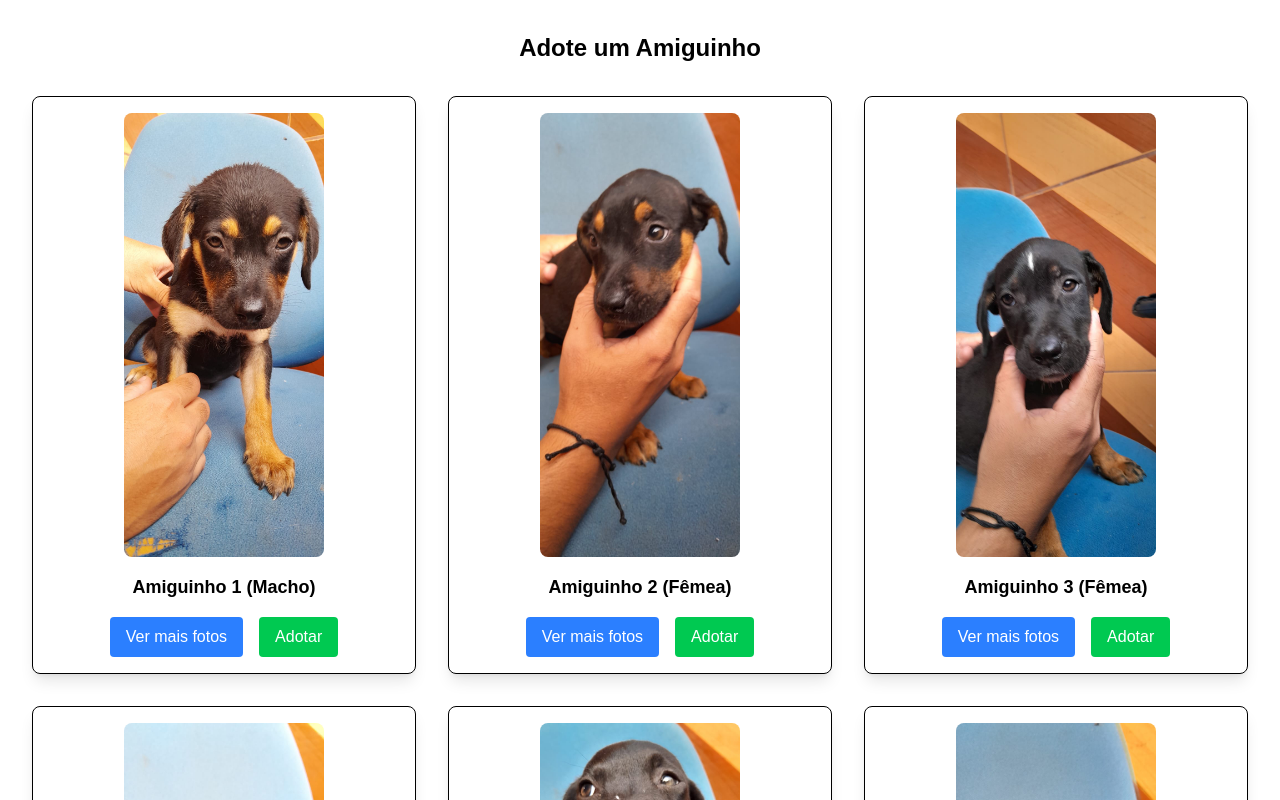
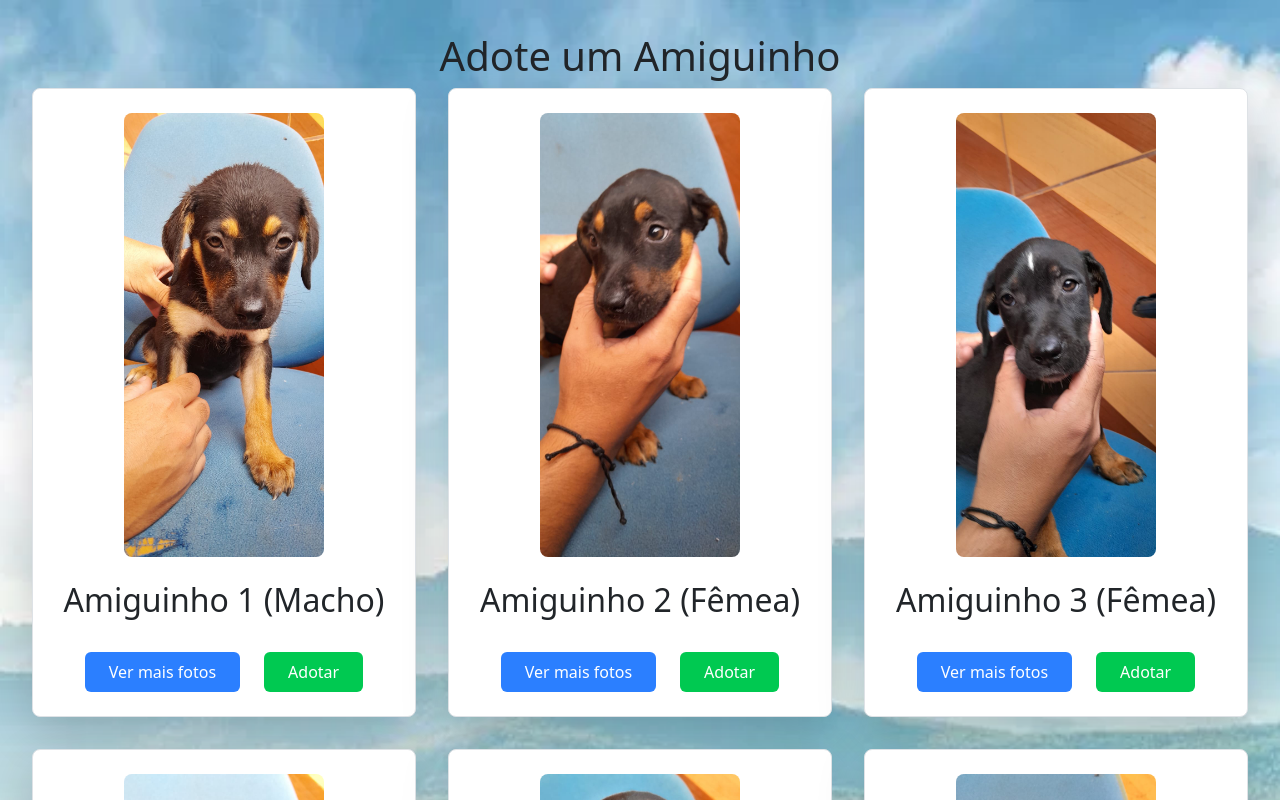
Before and after one commit to douglasmatosdev/adopt-dog, a Next.js app: page / in a window 1280 px wide. Shown: the top 800 px of the page. Built offline with nearby package versions, Linux system fonts and the light colour scheme.

Commit message:
add image background and carousel and confetti

```diff
--- a/src/app/layout.tsx
+++ b/src/app/layout.tsx
@@ -1,6 +1,7 @@
 import type { Metadata } from "next";
 import { Geist, Geist_Mono } from "next/font/google";
 import "./globals.css";
+import 'bootstrap/dist/css/bootstrap.min.css';
 
 const geistSans = Geist({
   variable: "--font-geist-sans",
--- a/src/app/page.tsx
+++ b/src/app/page.tsx
@@ -2,7 +2,8 @@
 
 import { useState } from "react";
 import Image from "next/image";
-
+import Carousel from 'react-bootstrap/Carousel';
+import confetti from "canvas-confetti";
 
 const dogs: Dog[] = [
   {
@@ -32,14 +33,14 @@ const dogs: Dog[] = [
   {
     id: 5,
     name: "Amiguinho 5 (Macho)",
-    mainImage:  "/amiguinho-5/foto-2-macho-5.jpeg",
-    moreImages: [ "/amiguinho-5/foto-1-macho-5.jpeg",  "/amiguinho-5/foto-2-macho-5.jpeg", "/amiguinho-5/foto-3-macho-5.jpeg",  "/amiguinho-5/foto-4-macho-5.jpeg"],
+    mainImage: "/amiguinho-5/foto-2-macho-5.jpeg",
+    moreImages: ["/amiguinho-5/foto-1-macho-5.jpeg", "/amiguinho-5/foto-2-macho-5.jpeg", "/amiguinho-5/foto-3-macho-5.jpeg", "/amiguinho-5/foto-4-macho-5.jpeg"],
   },
   {
     id: 6,
     name: "Amiguinho 6 (Macho)",
-    mainImage:  "/amiguinho-6/foto-4-macho-6.jpeg",
-    moreImages: [ "/amiguinho-6/foto-1-macho-6.jpeg",  "/amiguinho-6/foto-2-macho-6.jpeg", "/amiguinho-6/foto-3-macho-6.jpeg",  "/amiguinho-6/foto-4-macho-6.jpeg"],
+    mainImage: "/amiguinho-6/foto-4-macho-6.jpeg",
+    moreImages: ["/amiguinho-6/foto-1-macho-6.jpeg", "/amiguinho-6/foto-2-macho-6.jpeg", "/amiguinho-6/foto-3-macho-6.jpeg", "/amiguinho-6/foto-4-macho-6.jpeg"],
   },
 ];
 
@@ -47,21 +48,35 @@ export default function Home() {
   const [selectedDog, setSelectedDog] = useState<Dog>({} as Dog);
 
   const handleAdopt = (dog: Dog) => {
+    confetti({
+      particleCount: 100,
+      spread: 100,
+      origin: { y: 0.6 },
+    });
+
+    setTimeout(() => {
       const message = `quero adotar este amiguinho aqui: ${dog.name}`;
       const url = `https://wa.me/5521994642132?text=${encodeURIComponent(
         message
       )}`;
       window.open(url, "_blank");
+    }, 1000);
   };
 
   return (
-    <div className="p-8">
+    <div className="p-8"
+      style={{
+        backgroundImage: "url('/paisagem-natural.webp')",
+        backgroundSize: "cover",
+        backgroundPosition: "center",
+      }}
+    >
       <h1 className="text-center text-2xl font-bold mb-8">Adote um Amiguinho</h1>
       <div className="grid grid-cols-1 sm:grid-cols-2 lg:grid-cols-3 gap-8">
         {dogs.map((dog) => (
           <div
             key={dog.id}
-            className="border rounded-lg shadow-lg p-4 flex flex-col items-center"
+            className="border rounded-lg shadow-lg p-4 flex flex-col items-center bg-white"
           >
             <Image
               src={dog.mainImage}
@@ -93,19 +108,33 @@ export default function Home() {
         <div className="fixed inset-0 bg-black bg-opacity-50 flex items-center justify-center">
           <div className="bg-white p-8 rounded-lg shadow-lg max-w-md w-full">
             <h2 className="text-xl font-bold mb-4">{selectedDog.name}</h2>
-            <div className="grid grid-cols-2 gap-4">
+            <div>
+              <Carousel style={{
+                maxHeight: '50vh'
+              }}>
                 {selectedDog?.moreImages?.map((image, index) => (
+                  <Carousel.Item key={image + index}>
                     <Image
-                  key={index}
                       src={image}
                       alt={`${selectedDog.name} ${index + 1}`}
+                      layout="responsive"
                       width={100}
                       height={100}
-                  className="rounded-lg"
+                      style={{
+                        maxHeight: '50vh'
+                      }}
+                      className="rounded-lg cursor-pointer"
+                      onClick={() => window.open(image, "_blank")}
                     />
+
+                  </Carousel.Item>
                 ))}
-            </div>
-            <div className="flex justify-between mt-6">
+              </Carousel>
+
+              <div>
+                <h3>{selectedDog?.name}</h3>
+
+                <div className="flex justify-between">
                   <button
                     className="bg-gray-500 text-white px-4 py-2 rounded"
                     onClick={() => setSelectedDog({} as Dog)}
@@ -121,6 +150,9 @@ export default function Home() {
                 </div>
               </div>
             </div>
+
+          </div>
+        </div>
       )}
     </div>
   );
```
Also changed, not shown: package.json (+10 -6 lines), public/paisagem-natural.webp (added), 1 other file (tests, documents, lock files or other folders). Lines whose indentation alone changed are shown as unchanged.
